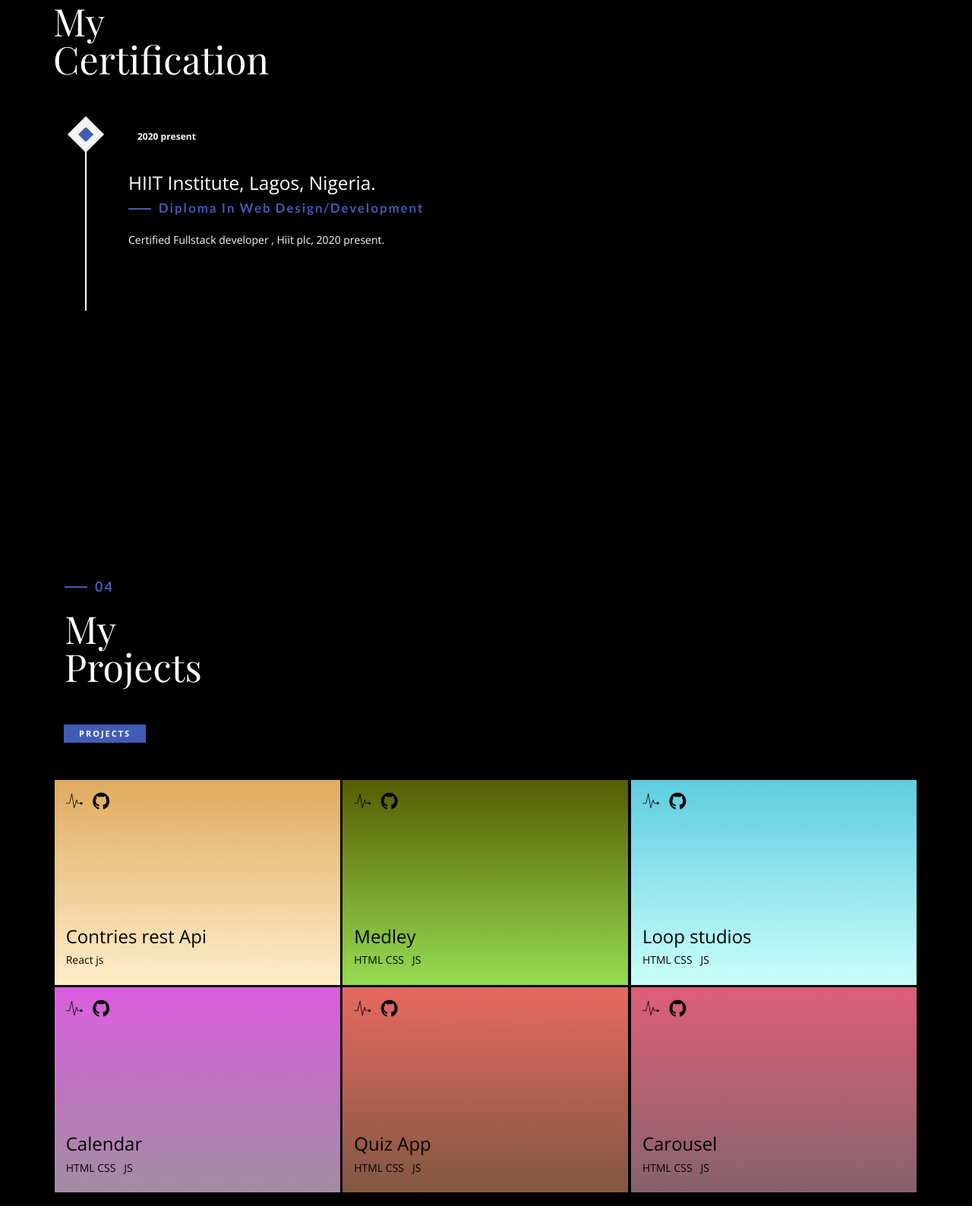
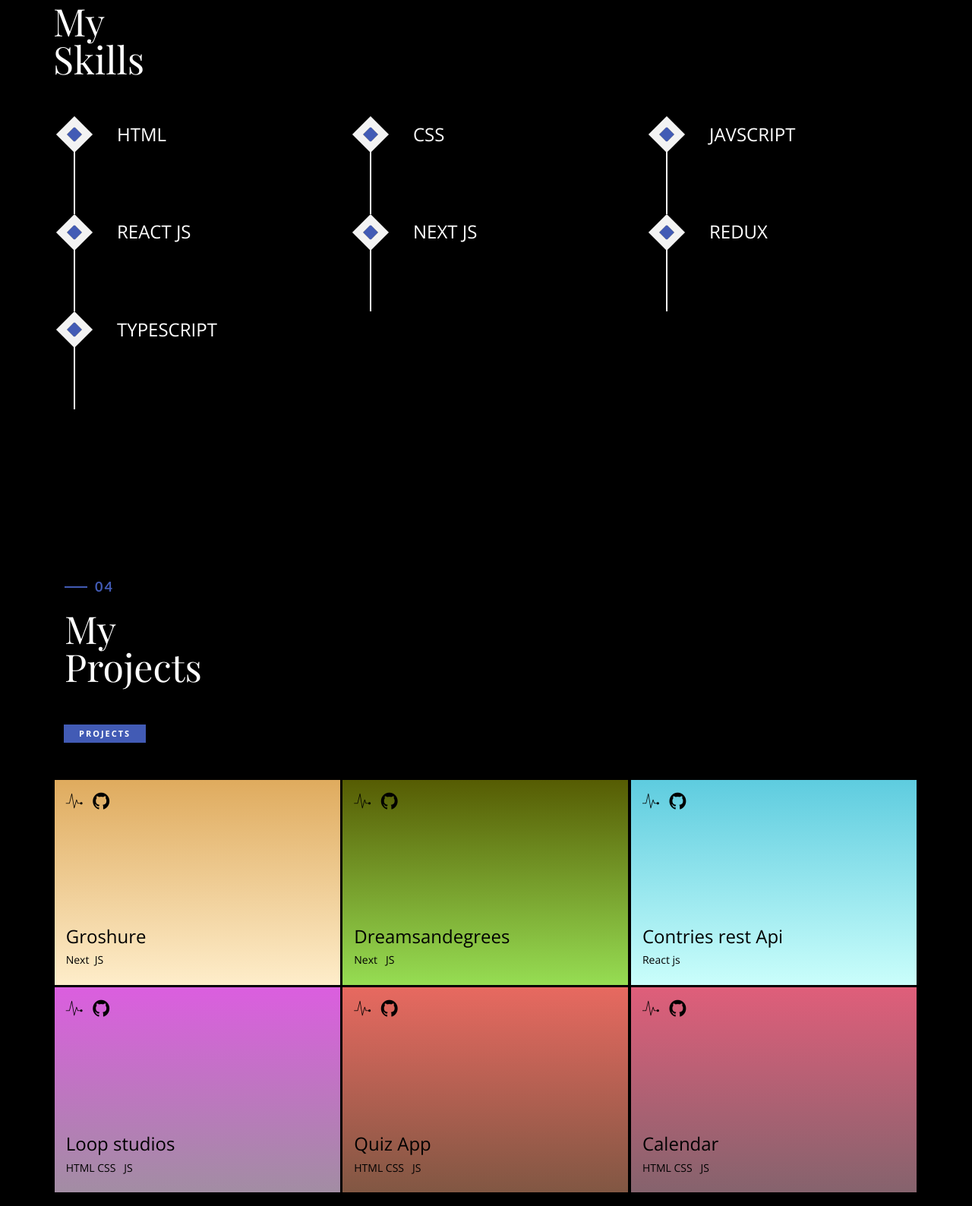
Before and after one commit to Dimeygee/resume, a plain HTML site: page index.html in a window 1280 px wide. Shown: the part 2547-4135 px from the top of the page at 76% size. Drawn offline with nearby package versions, Linux system fonts and the light colour scheme; files whose address does not match are found by name; a web font is replaced by a local one.

Commit message:
made some update

```diff
--- a/index.html
+++ b/index.html
@@ -92,22 +92,85 @@
         <div class="container">
             <div class="col-md-12 exp">
                 <h4>03</h4>
-                <h1 class="size-50">My <br /> Certification</h1>
+                <h1 class="size-50">My <br /> Skills</h1>
                 <div class="h-50"></div>
             </div>
-            <div class="col-md-12">
+           <div class="row">
+                <div class="col-md-4">
                     <ul class="timeline">
 
                         <li class="timeline-event" data-aos="fade-up" data-aos-delay=".2">
                             <label class="timeline-event-icon"></label>
                             <div class="timeline-event-copy">
-                            <p class="timeline-event-thumbnail">2020 present</p>
-                            <h3>HIIT Institute, Lagos, Nigeria.</h3>
-                            <h4>Diploma in web design/development</h4>
-                            <p>Certified Fullstack developer , Hiit plc, 2020 present.</p>
+                                <p style="font-size:24px;">HTML </p>
                             </div>
                         </li>
                     </ul>
+                </div>
+                <div class="col-md-4">
+                    <ul class="timeline">
+
+                        <li class="timeline-event" data-aos="fade-up" data-aos-delay=".2">
+                            <label class="timeline-event-icon"></label>
+                            <div class="timeline-event-copy">
+                                <p style="font-size:24px;">CSS </p>
+                            </div>
+                        </li>
+                    </ul>
+                </div>
+                <div class="col-md-4">
+                    <ul class="timeline">
+
+                        <li class="timeline-event" data-aos="fade-up" data-aos-delay=".2">
+                            <label class="timeline-event-icon"></label>
+                            <div class="timeline-event-copy">
+                                <p style="font-size:24px;">JAVSCRIPT </p>
+                            </div>
+                        </li>
+                    </ul>
+                </div>
+                <div class="col-md-4">
+                    <ul class="timeline">
+
+                        <li class="timeline-event" data-aos="fade-up" data-aos-delay=".2">
+                            <label class="timeline-event-icon"></label>
+                            <div class="timeline-event-copy">
+                                <p style="font-size:24px;">REACT JS</p>
+                            </div>
+                        </li>
+                    </ul>
+                </div>
+                <div class="col-md-4">
+                    <ul class="timeline">
+
+                        <li class="timeline-event" data-aos="fade-up" data-aos-delay=".2">
+                            <label class="timeline-event-icon"></label>
+                            <div class="timeline-event-copy">
+                                <p style="font-size:24px;">NEXT JS</p>
+                            </div>
+                        </li>
+                    </ul>
+                </div>
+                <div class="col-md-4">
+                    <ul class="timeline">
+                        <li class="timeline-event" data-aos="fade-up" data-aos-delay=".2">
+                            <label class="timeline-event-icon"></label>
+                            <div class="timeline-event-copy">
+                                <p style="font-size:24px;">REDUX</p>
+                            </div>
+                        </li>
+                    </ul>
+                </div>
+                <div class="col-md-4">
+                    <ul class="timeline">
+                        <li class="timeline-event" data-aos="fade-up" data-aos-delay=".2">
+                            <label class="timeline-event-icon"></label>
+                            <div class="timeline-event-copy">
+                                <p style="font-size:24px;">TYPESCRIPT</p>
+                            </div>
+                        </li>
+                    </ul>
+                </div>
            </div>
         </div>
     </div>
@@ -129,6 +192,35 @@
                         </div>
                         <div class="no-padding portfolio_container " data-aos="fade-up">
                             <div class="col-md-4 col-sm-6 photography">
+                                <a id="demo03" class="portfolio_item">
+                                   <div>
+                                        <a class='git_live pro_icon ion-ios-pulse'  href='https://groshure.vercel.app'  target='_blank'>
+                                        </a>
+                                       <a class='git_live  pro_icon ion-social-github'  href='https://github.com/HabeebDev1/groshure' target='_blank'>
+                                       </a>
+                                   </div>
+                                    <div class="p_b">
+                                       <h3 class="name">Groshure</h3>
+                                       <h5 class="tech">Next&nbsp; JS</h5>
+                                   </div>
+                               </a>
+                           </div>
+
+                            <div class="col-md-4 col-sm-6  medley">
+                                <a id="demo01" class="portfolio_item">
+                                    <div>
+										 <a class='git_live pro_icon ion-ios-pulse'  href='https://dreamsanddegrees.com' target='_blank'>
+										 </a>
+										<a class='git_live  pro_icon ion-social-github' href='https://github.com/HabeebDev1/dreams-degrees.git'   target='_blank'>
+										</a>
+									</div>
+                                     <div class="p_b">
+                                        <h3 class="name">Dreamsandegrees</h3>
+                                        <h5 class="tech">Next &nbsp; JS</h5>
+                                    </div>
+                                </a>
+                            </div>
+                            <div class="col-md-4 col-sm-6 photography">
                                 <a id="demo06" class="portfolio_item">
                                    <div>
                                         <a class='git_live pro_icon ion-ios-pulse' href='https://countriesapis.netlify.app' target='_blank'>
@@ -139,20 +231,6 @@
                                     <div class="p_b">
                                        <h3 class="name">Contries rest Api</h3>
                                        <h5 class="tech">React js</h5>
-                                    </div>
-                                </a>
-                            </div>
-                            <div class="col-md-4 col-sm-6  medley">
-                                <a id="demo01" class="portfolio_item">
-                                    <div>
-										 <a class='git_live pro_icon ion-ios-pulse'  href='https://medleylands.netlify.app' target='_blank'>
-										 </a>
-										<a class='git_live  pro_icon ion-social-github' href='https://www.github.com/horladimeji/Medley'   target='_blank'>
-										</a>
-									</div>
-                                     <div class="p_b">
-                                        <h3 class="name">Medley</h3>
-                                        <h5 class="tech">HTML CSS &nbsp; JS</h5>
                                    </div>
                                </a>
                            </div>
@@ -170,20 +248,7 @@
                                     </div>
                                 </a>
                             </div>
-                            <div class="col-md-4 col-sm-6 photography">
-                                 <a id="demo03" class="portfolio_item">
-                                    <div>
-										 <a class='git_live pro_icon ion-ios-pulse'  href='https://calendarjsapp.netlify.app'  target='_blank'>
-										 </a>
-										<a class='git_live  pro_icon ion-social-github'  href='https://www.github.com/horladimeji/calender' target='_blank'>
-										</a>
-									</div>
-                                     <div class="p_b">
-                                        <h3 class="name">Calendar</h3>
-                                        <h5 class="tech">HTML CSS &nbsp; JS</h5>
-                                    </div>
-                                </a>
-                            </div>
+
                             <div class="col-md-4 col-sm-6 fashion ads">
                                  <a id="demo04" class="portfolio_item">
 									<div>
@@ -201,13 +266,13 @@
                             <div class="col-md-4 col-sm-6 graphics ads">
                                  <a id="demo05" class="portfolio_item">
                                     <div>
-                                        <a class='git_live pro_icon ion-ios-pulse'  href='https://carouselimage.netlify.app'  target='_blank'>
+                                        <a class='git_live pro_icon ion-ios-pulse'  href='https://calendarjsapp.netlify.app'  target='_blank'>
                                         </a>
-										<a class='git_live  pro_icon ion-social-github' href='https://www.github.com/horladimeji/js_carousel' target='_blank'>
+										<a class='git_live  pro_icon ion-social-github' href='https://github.com/HabeebDev1/calender.git' target='_blank'>
 										</a>
 									</div>
                                      <div class="p_b">
-                                        <h3 class="name">Carousel</h3>
+                                        <h3 class="name">Calendar</h3>
                                         <h5 class="tech">HTML CSS &nbsp; JS</h5>
                                     </div>
                                 </a>
```
Lines whose indentation alone changed are shown as unchanged.
